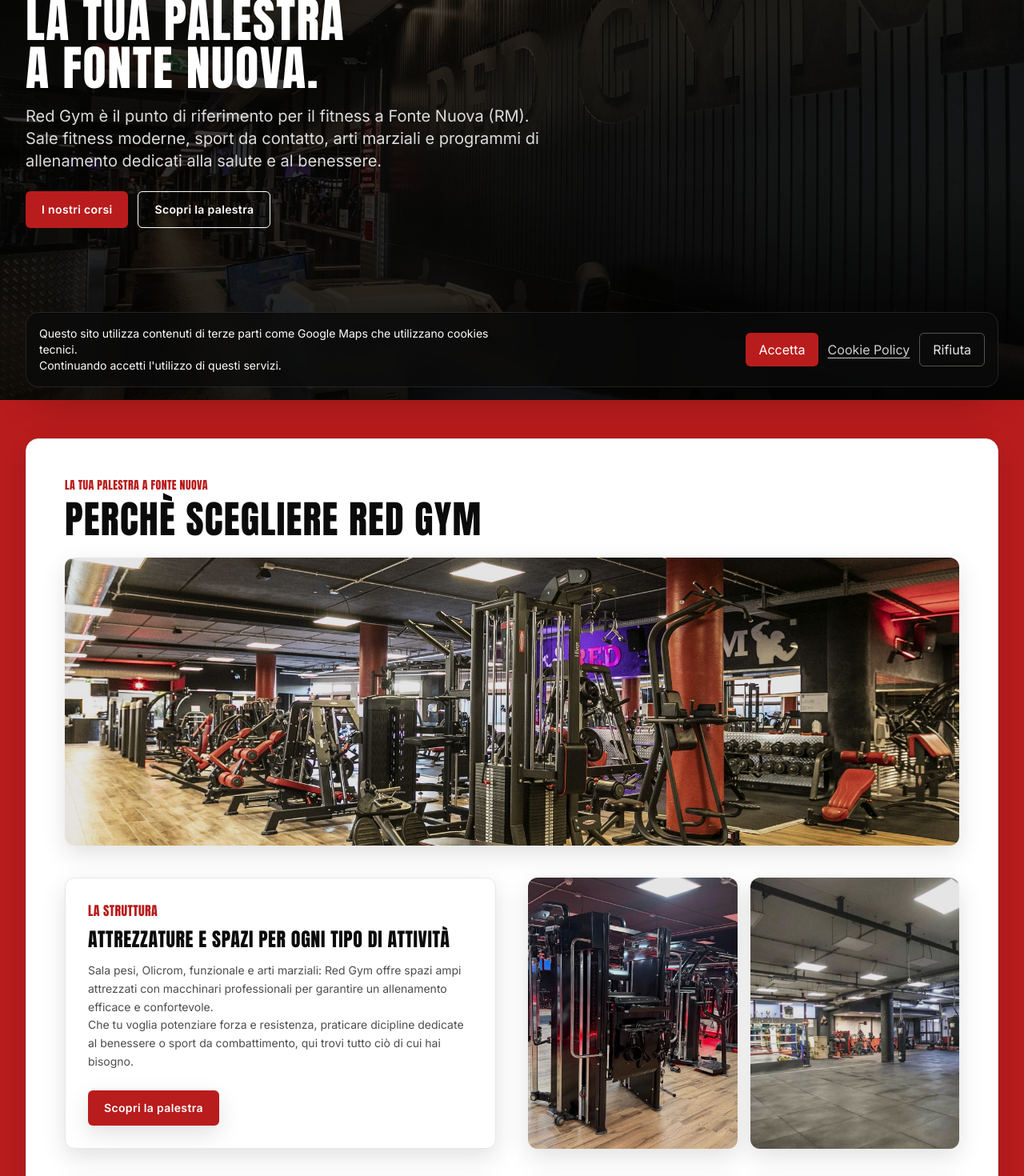
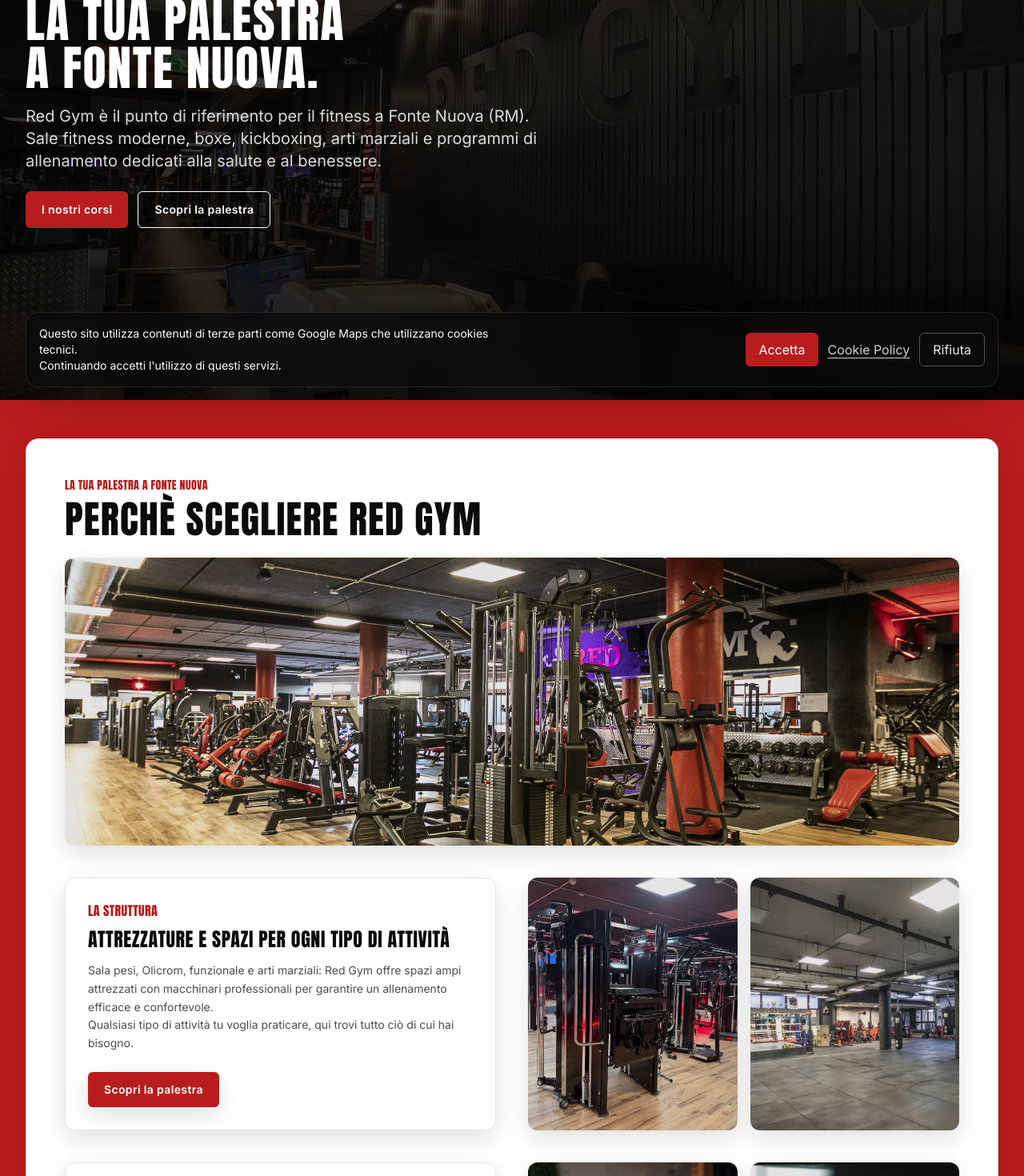
Before and after one commit to alelodato/red-gym, a Next.js app: page / in a window 1280 px wide. Shown: the part 300-1770 px from the top of the page at 80% size. Built offline with nearby package versions, Linux system fonts and the light colour scheme.

Commit message:
modificato alcuni testi della home e della pagina about e modificato immagine tacfit

```diff
--- a/app/about/page.js
+++ b/app/about/page.js
@@ -277,7 +277,7 @@ function StatsBand({
   ];
 
   return (
-    <section className="relative bg-brand-red overflow-hidden" id="palestra">
+    <section className="relative bg-brand-red overflow-hidden">
       {/* Background image */}
       <div className="absolute inset-0">
         <img
@@ -455,7 +455,7 @@ function FinalCtaHero({ image = "/hero-final.jpg" }) {
 
       <div className="absolute inset-0 flex sm:hidden">
         <div className="w-full px-4 pt-16 pb-[calc(env(safe-area-inset-bottom)+24px)] flex flex-col justify-end">
-          <p className="text-sm font-semibold text-white/80">Vieni a trovarci</p>
+          <p className="text-sm font-semibold text-white/80">VIENI A TROVARCI</p>
 
           <h2 className="font-heading uppercase tracking-wide text-white text-3xl mt-2">
             Capisci RED GYM solo quando la vivi.
@@ -489,7 +489,7 @@ function FinalCtaHero({ image = "/hero-final.jpg" }) {
           <div className="rounded-2xl p-7 sm:p-10 lg:p-12 shadow-soft">
             <div className="grid gap-6 lg:grid-cols-12 lg:items-center">
               <div className="lg:col-span-8">
-                <p className="text-sm font-semibold text-white/70">Vieni a trovarci</p>
+                <p className="text-sm font-semibold text-white/70">VIENI A TROVARCI</p>
 
                 <h2 className="font-heading uppercase tracking-wide text-white text-2xl sm:text-3xl lg:text-4xl mt-2">
                   Capisci RED GYM solo quando la vivi.
@@ -662,7 +662,7 @@ export default function AboutPage() {
 
         <StatsBand />
 
-        <WhiteBlock>
+        <WhiteBlock id="palestra">
           <div className="flex flex-col gap-2">
             <p className="section-title text-brand-red">Gli Ambienti</p>
             <h2 className="font-heading uppercase tracking-wide text-3xl sm:text-4xl">
--- a/app/page.js
+++ b/app/page.js
@@ -30,7 +30,7 @@ function Hero({
     <>
       Red Gym è il punto di riferimento per il fitness a Fonte Nuova (RM).
       <br />
-      Sale fitness moderne, sport da contatto, arti marziali e programmi di allenamento dedicati alla salute e al benessere.
+      Sale fitness moderne, boxe, kickboxing, arti marziali e programmi di allenamento dedicati alla salute e al benessere.
     </>
   ),
   className = "",
@@ -649,7 +649,7 @@ transition-all duration-300 hover:-translate-y-1 lg:hover:shadow-xl">
                     <p className="mt-5 sm:mt-3 text-black/70 leading-relaxed text-sm sm:text-[14px]">
                       Sala pesi, Olicrom, funzionale e arti marziali: Red Gym offre spazi ampi attrezzati con macchinari professionali per garantire un allenamento efficace e confortevole.
                       <br />
-                      Che tu voglia potenziare forza e resistenza, praticare dicipline dedicate al benessere o sport da combattimento, qui trovi tutto ciò di cui hai bisogno.
+                      Qualsiasi tipo di attività tu voglia praticare, qui trovi tutto ciò di cui hai bisogno.
                     </p>
                     <div className="mt-6">
                       <Button href="/about#palestra">Scopri la palestra</Button>
@@ -978,7 +978,7 @@ transition-all duration-300 hover:-translate-y-1 hover:shadow-xl">
             <SectionHead
               kicker="Contatti"
               title="Scrivici o passa in sede."
-              lead="Per info su corsi, orari e abbonamenti puoi contattarci: ti rispondiamo e ti aiutiamo a scegliere il percorso più adatto."
+              lead="Per info su corsi, orari e abbonamenti puoi contattarci: ti aiutiamo a scegliere il percorso più adatto a te."
             />
 
             <div className="mt-8 lg:mt-10 grid gap-6 lg:grid-cols-12">
@@ -1035,7 +1035,7 @@ transition-all duration-300 hover:-translate-y-1 lg:hover:shadow-xl">
                 <div className="p-6 sm:p-7">
                   <p className="font-heading uppercase tracking-wide text-lg">Red Gym – Fonte Nuova</p>
                   <p className="mt-2 text-sm text-black/70">
-                    Vieni a trovarci in sede: ampio parcheggio e spazi grandi per allenarti con calma, metodo e supporto reale.
+                    Passa a trovarci in sede!
                   </p>
                 </div>
                 <div className="relative h-[360px] sm:h-[420px] lg:h-[460px]">
```
Also changed, not shown: public/tacfit.webp.
